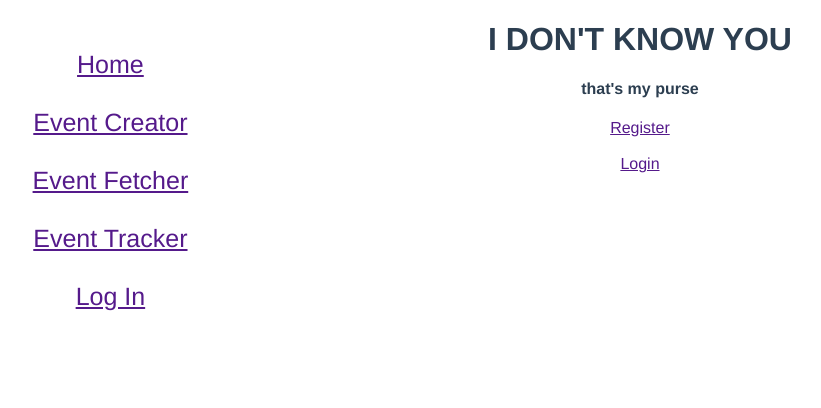
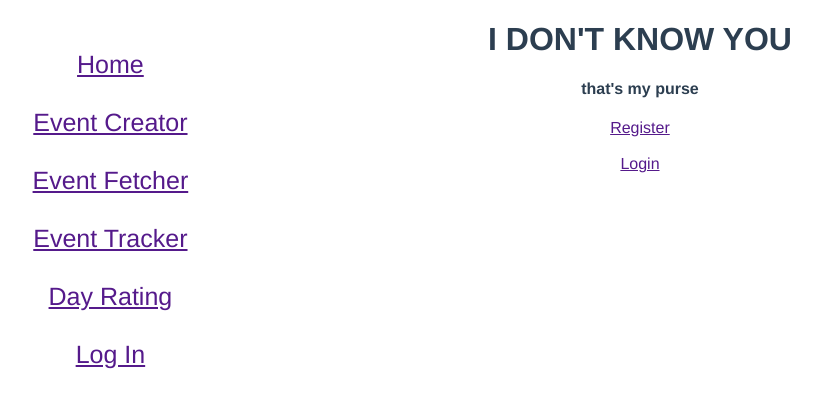
Before and after one commit to SteveGazzoJr/habitrack-ui, a Vue app: page / in a window 1280 px wide. Shown: the top 408 px of the page, without its empty margins (24-845 px from the left). Built offline with nearby package versions, Linux system fonts and the light colour scheme; what vue3-colorpicker, vue3-simple-typeahead would draw is missing.

Commit message:
rating component

```diff
--- a/src/App.vue
+++ b/src/App.vue
@@ -7,6 +7,8 @@
     <a href @click="goToEventFetcher()">Event Fetcher</a>
     <br /><br />
     <a href @click="goToEventTracker()">Event Tracker</a>
+    <br /><br />
+    <a href @click="goToDayRating()">Day Rating</a>
     <br /><br />
     <div v-if="authStore.isLoggedIn">
       <a href @click="authStore.logOut()">Log Out</a>
@@ -38,6 +40,9 @@ export default {
     },
     goToEventTracker() {
       this.$router.push("/eventtracker");
+    },
+    goToDayRating() {
+      this.$router.push("/dayrating");
     },
     goHome() {
       this.$router.push("/");
--- a/src/main.js
+++ b/src/main.js
@@ -7,6 +7,7 @@ import "vue3-simple-typeahead/dist/vue3-simple-typeahead.css";
 import { createPinia } from "pinia";
 import CategoryComponent from "./components/CategoryComponent.vue";
 import TagInput from "./components/TagInput.vue";
+import RatingComponent from "./components/RatingComponent.vue";
 import axios from "axios";
 import { useAuthStore } from "./components/stores/authStore";
 import { router } from "./router.js";
@@ -52,6 +53,7 @@ const app = createApp(App);
 
 app.component("category-component", CategoryComponent);
 app.component("tag-input", TagInput);
+app.component("rating-component", RatingComponent);
 
 app
   .use(pinia)
--- a/src/router.js
+++ b/src/router.js
@@ -5,6 +5,7 @@ import EventTracker from "./components/EventTracker.vue";
 import Welcome from "./components/Welcome.vue";
 import Register from "./components/Register.vue";
 import Login from "./components/Login.vue";
+import DayRating from "./components/DayRating.vue";
 
 export const router = createRouter({
   history: createWebHistory(),
@@ -33,5 +34,9 @@ export const router = createRouter({
       path: "/login",
       component: Login,
     },
+    {
+      path: "/dayrating",
+      component: DayRating,
+    },
   ],
 });
```
Also changed, not shown: roadmap.txt, 1 other file (tests, documents, lock files or other folders).
